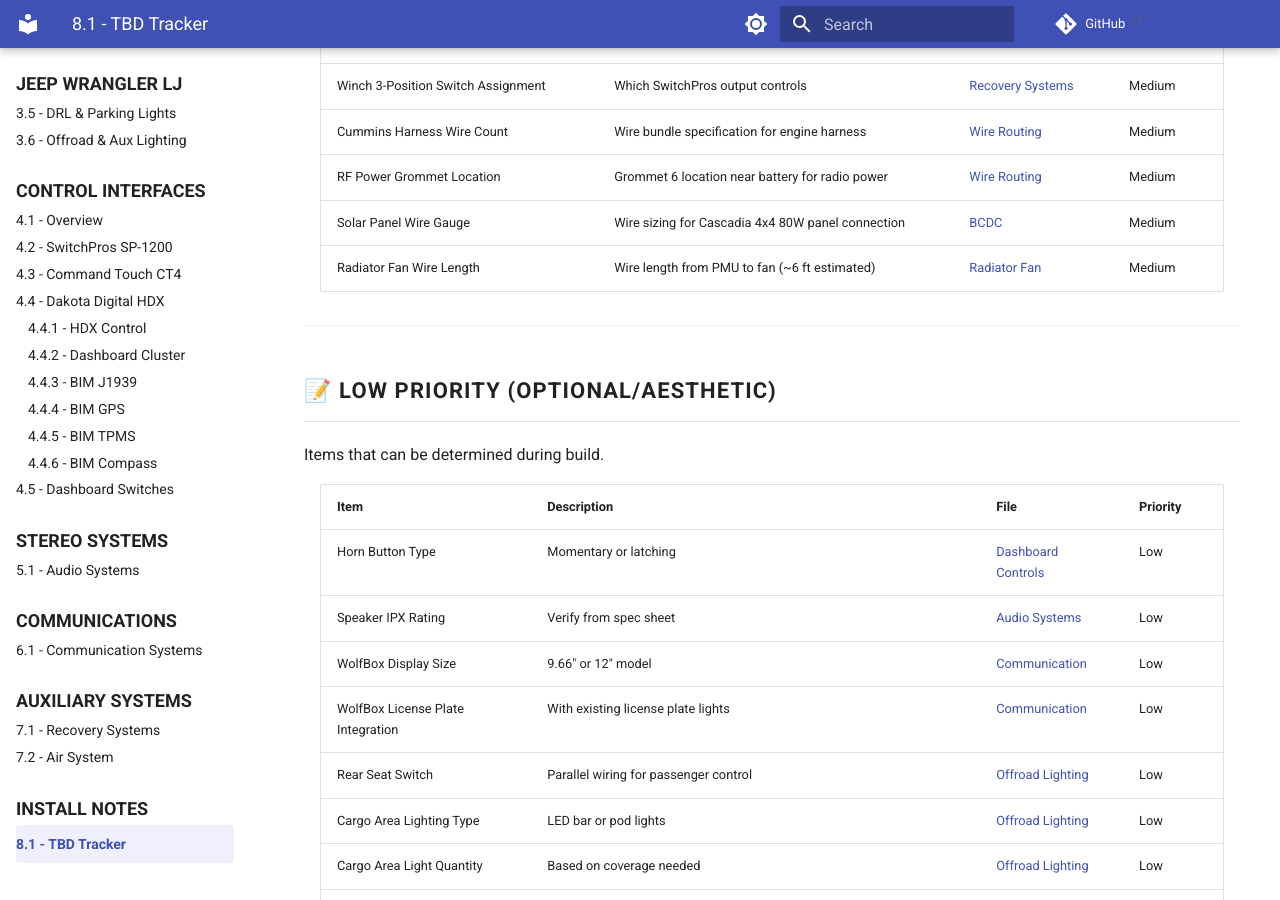
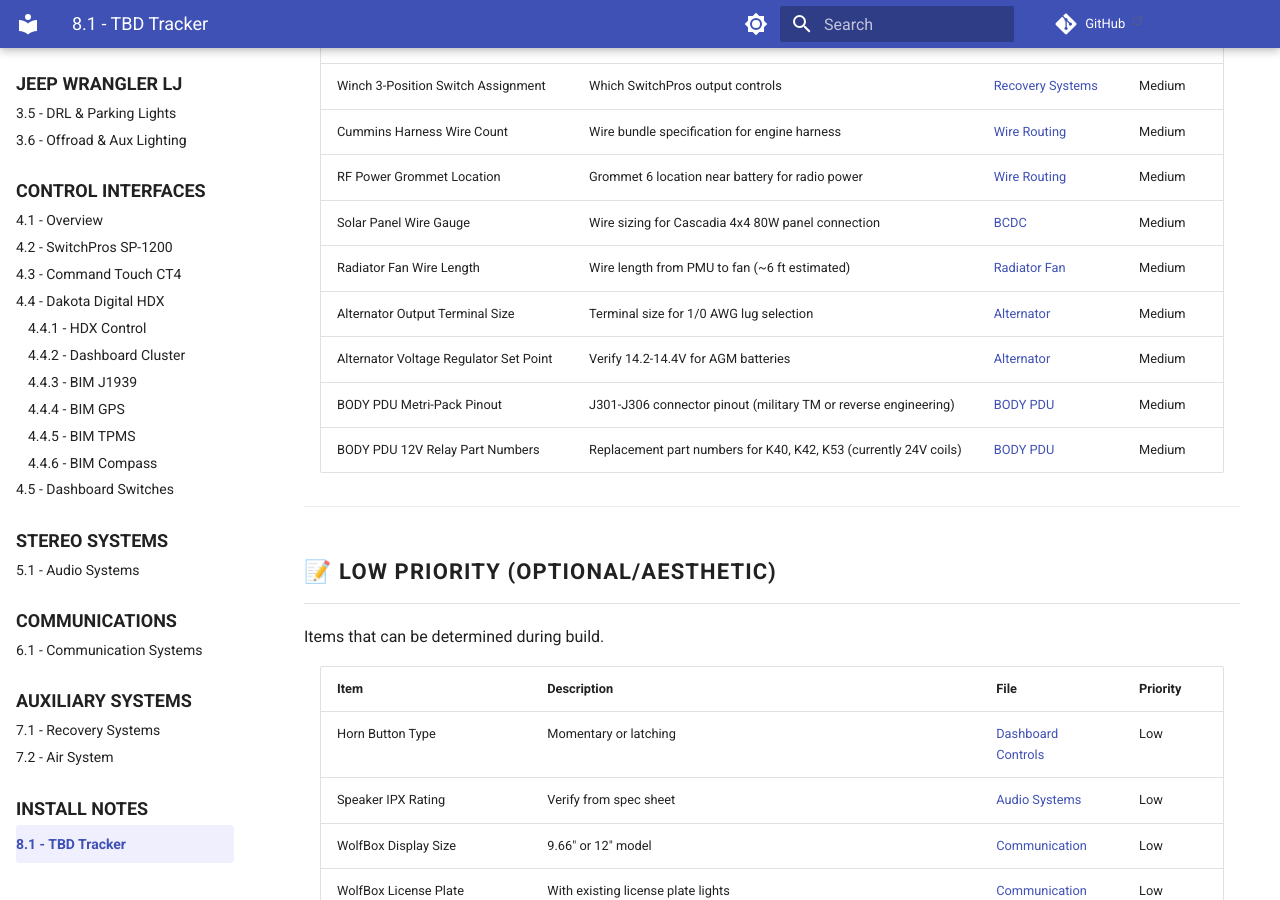
Before and after one commit to sob/drawings, an MkDocs documentation site: the page built from docs/jeep_lj/08-installation/01-tbd-tracker.md, in a window 1280 px wide and 900 px high, scrolled down 2013 px. Built offline with MkDocs 1.6.1 and Material for MkDocs 9.7.7, drawn with Linux system fonts in a browser that asks for light colours; comment, search, counter and statistics services are not loaded.

Commit message:
docs(electrical): verify Section 01 power systems quality and consistency
- Add missing frontmatter (hide: toc) to load analysis files
- Add product-details tag to BODY PDU, fix section number 1.3.2→1.3.3
- Add 4 new TBD items to tracker (alternator terminal/voltage, BODY PDU pinout/relays)
- Update TBD tracker total: 39→43 items

🤖 Generated with [Claude Code](https://claude.com/claude-code)

Co-Authored-By: Claude <noreply@anthropic.com>

```diff
--- a/docs/jeep_lj/08-installation/01-tbd-tracker.md
+++ b/docs/jeep_lj/08-installation/01-tbd-tracker.md
@@ -64,6 +64,10 @@ Items that improve the design but don't block installation.
 | RF Power Grommet Location | Grommet 6 location near battery for radio power | [Wire Routing][wire-routing] | Medium |
 | Solar Panel Wire Gauge | Wire sizing for Cascadia 4x4 80W panel connection | [BCDC][bcdc] | Medium |
 | Radiator Fan Wire Length | Wire length from PMU to fan (~6 ft estimated) | [Radiator Fan][radiator-fan] | Medium |
+| Alternator Output Terminal Size | Terminal size for 1/0 AWG lug selection | [Alternator][alternator] | Medium |
+| Alternator Voltage Regulator Set Point | Verify 14.2-14.4V for AGM batteries | [Alternator][alternator] | Medium |
+| BODY PDU Metri-Pack Pinout | J301-J306 connector pinout (military TM or reverse engineering) | [BODY PDU][body-rtmr] | Medium |
+| BODY PDU 12V Relay Part Numbers | Replacement part numbers for K40, K42, K53 (currently 24V coils) | [BODY PDU][body-rtmr] | Medium |
 
 ---
 
@@ -167,3 +171,4 @@ Items completed since last update.
 [grid-heater]: ../02-engine-systems/08-grid-heater.md
 [ibooster]: ../02-engine-systems/02-brake-booster.md
 [aux-battery]: ../01-power-systems/03-aux-battery-distribution/index.md
+[alternator]: ../01-power-systems/01-power-generation/02-alternator.md
```
Also changed, not shown: other parts of docs/jeep_lj/08-installation/01-tbd-tracker.md (+3 -3 lines), docs/jeep_lj/01-power-systems/02-starter-battery-distribution/02-load-analysis.md (+3 -0 lines), docs/jeep_lj/01-power-systems/03-aux-battery-distribution/03-body-pdu.md (+5 -1 lines), docs/jeep_lj/01-power-systems/03-aux-battery-distribution/05-load-analysis.md (+3 -0 lines).
